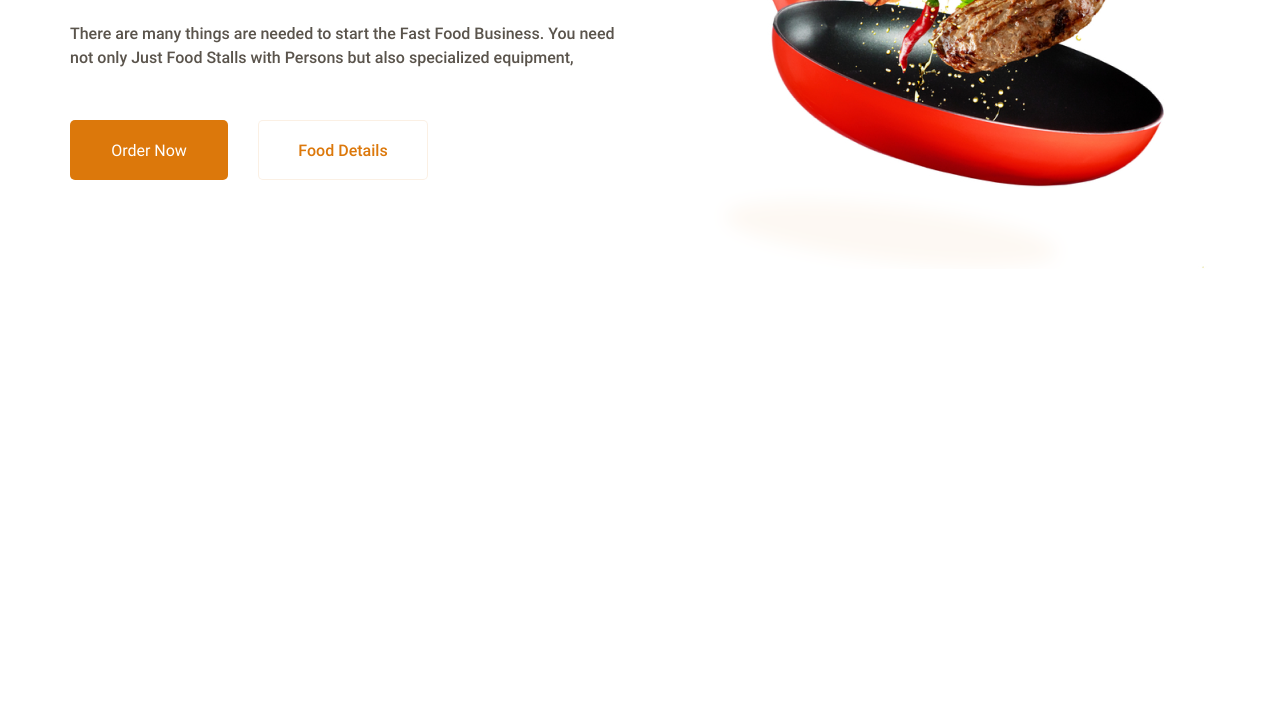
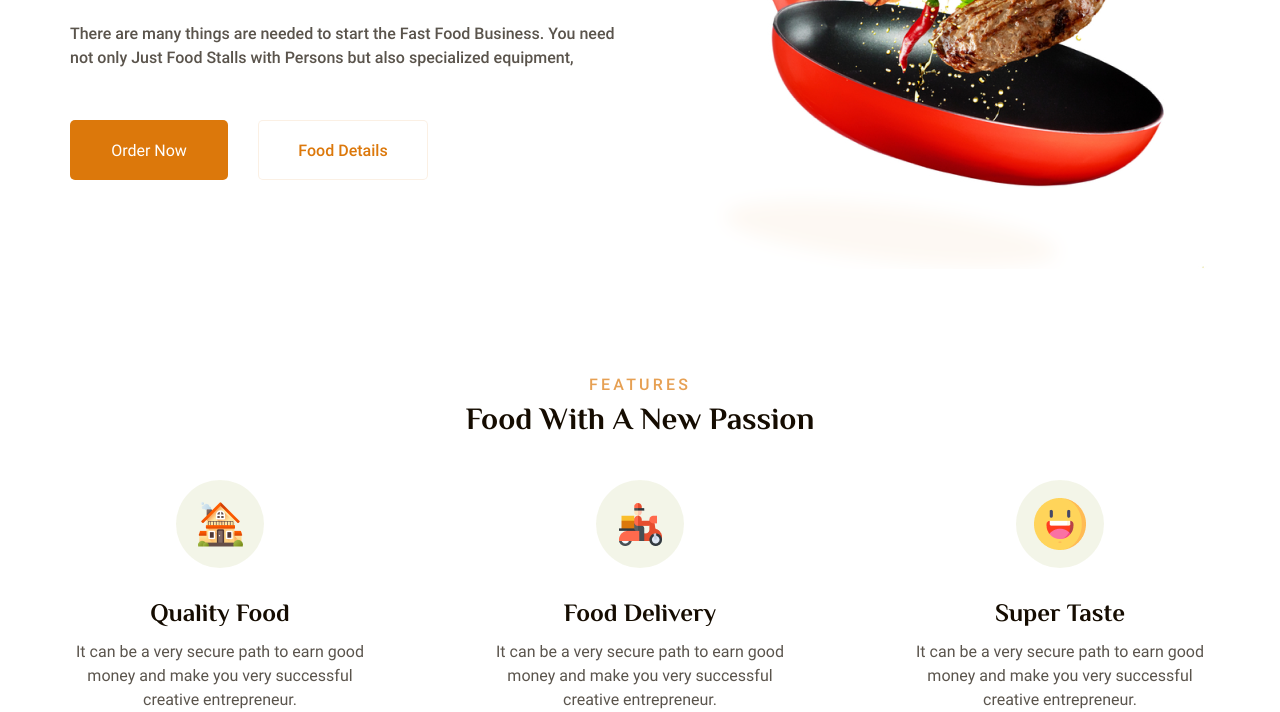
Before and after one commit to djedek/Healthy-Food, a website: page src/index.html in a window 1280 px wide. Shown: the part 430-1142 px from the top of the page. Before the commit the page ends 800 px from the top, so only its background shows below. Drawn offline with nearby package versions, Linux system fonts and the light colour scheme; files that its build step writes are made by us from their sources.

Commit message:
добавил блок features

```diff
--- a/src/index.html
+++ b/src/index.html
@@ -74,7 +74,6 @@
         <div class="menu__overlay"></div>
     </div>
 
-
     <div class="promo">
         <header class="header">
             <div class="container">
@@ -136,6 +135,54 @@
         </div>
     </div>
 
+    <div class="bg-block">
+        <section class="features">
+            <div class="container">
+                <h2 class="title">
+                    Features
+                </h2>
+                <div class="subtitle">
+                    Food with a New Passion
+                </div>
+                <div class="features__wrapper">
+                    <div class="features__item">
+                        <div class="features__img">
+                            <img src="icons/features/ico1.png" alt="food">
+                        </div>
+                        <div class="features__item-title">
+                            Quality Food
+                        </div>
+                        <div class="features__item-text">
+                            It can be a very secure path to earn good money and make you very successful creative entrepreneur.
+                        </div>
+                    </div>
+                    <div class="features__item">
+                        <div class="features__img">
+                            <img src="icons/features/ico2.png" alt="food">
+                        </div>
+                        <div class="features__item-title">
+                            Food Delivery
+                        </div>
+                        <div class="features__item-text">
+                            It can be a very secure path to earn good money and make you very successful creative entrepreneur.
+                        </div>
+                    </div>
+                    <div class="features__item">
+                        <div class="features__img">
+                            <img src="icons/features/ico3.png" alt="food">
+                        </div>
+                        <div class="features__item-title">
+                            Super Taste
+                        </div>
+                        <div class="features__item-text">
+                            It can be a very secure path to earn good money and make you very successful creative entrepreneur.
+                        </div>
+                    </div>
+                </div>
+            </div>
+        </section>
+    </div>
+
     <script src="js/script.js"></script>
 </body>
 </html>
--- /dev/null
+++ b/src/sass/blocks/_features.scss
@@ -0,0 +1,45 @@
+.features {
+    padding-top: 106px;
+
+    &__wrapper {
+        margin-top: 44px;
+        display: flex;
+        justify-content: space-between;
+        flex-wrap: wrap;
+    }
+
+    &__item {
+        width: 300px;
+
+        &-title {
+            margin-top: 33px;
+            font-family: 'Philosopher';
+            font-weight: bold;
+            font-size: 25px;
+            line-height: 24px;
+            color: #150C01;
+            text-align: center;
+        }
+
+        &-text {
+            margin-top: 15px;
+            font-weight: normal;
+            font-size: 16px;
+            line-height: 24px;
+            text-align: center;
+            color: #150C01;
+            opacity: 0.7;
+        }
+    }
+
+    &__img {
+        margin: 0 auto;
+        width: 88px;
+        height: 88px;
+        background: #8fa6321c;
+        border-radius: 100%;
+        display: flex;
+        justify-content: center;
+        align-items: center;
+    }
+}
--- a/src/sass/blocks/_media.scss
+++ b/src/sass/blocks/_media.scss
@@ -5,6 +5,14 @@
     .promo {
         &__wrapper {
             grid-template-columns: 1fr 425px;
+        }
+    }
+    .features {
+        &__wrapper {
+            justify-content: space-around;
+        }
+        &__item {
+            margin-bottom: 30px;
         }
     }
 }
--- /dev/null
+++ b/src/sass/blocks/_titles.scss
@@ -0,0 +1,22 @@
+.title {
+    margin-bottom: 0;
+    font-weight: 500;
+    font-size: 16px;
+    line-height: 19px;
+    text-align: center;
+    letter-spacing: 0.2em;
+    text-transform: uppercase;
+    color: $main-color;
+    opacity: 0.7;
+}
+
+.subtitle {
+    margin: 7px 0 0 0;
+    font-family: 'Philosopher';
+    font-weight: bold;
+    font-size: 31px;
+    line-height: 35px;
+    text-transform: capitalize;
+    color: #150C01;
+    text-align: center;
+}
--- a/src/sass/style.scss
+++ b/src/sass/style.scss
@@ -17,5 +17,8 @@
 @import 'blocks/header';
 @import 'blocks/buttons';
 @import 'blocks/promo';
+@import 'blocks/bg-block';
+@import 'blocks/titles';
+@import 'blocks/features';
 
 @import 'blocks/media';
```
Also changed, not shown: dist/css/style.min.css, dist/icons/features/ico1.png (added), dist/icons/features/ico2.png (added), dist/icons/features/ico3.png (added), dist/img/Vector_bg.png (added), dist/index.html, src/icons/features/ico1.png (added), src/icons/features/ico2.png (added), src/icons/features/ico3.png (added), src/img/Vector_bg.png (added), src/sass/blocks/_bg-block.scss (added).
